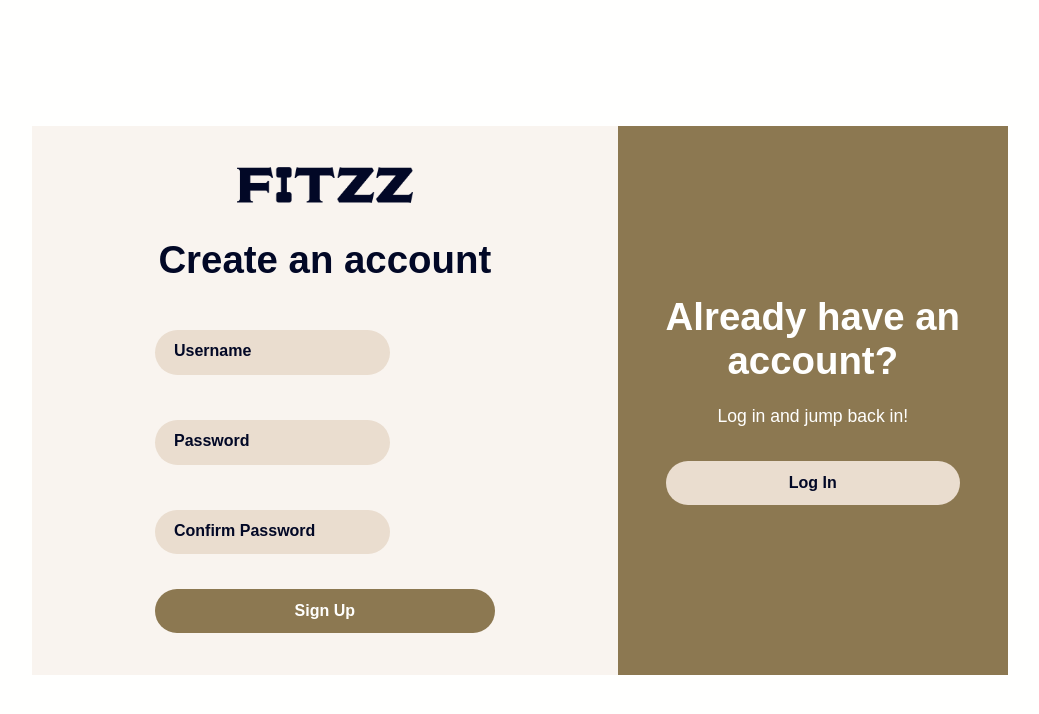
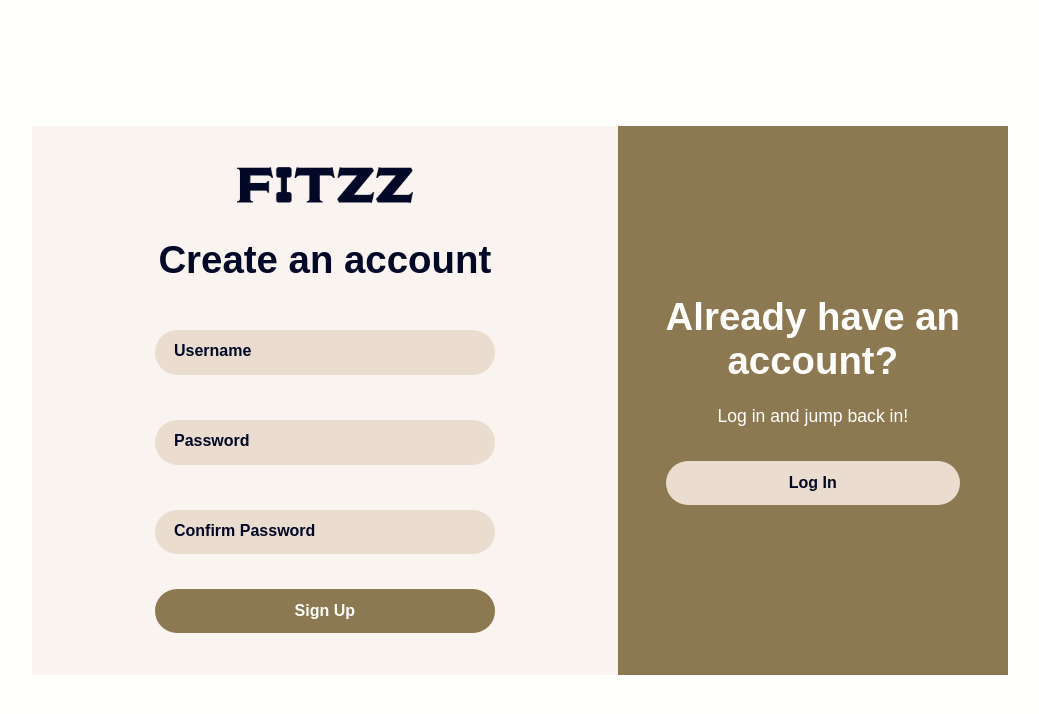
Before and after one commit to OssianGH/Fitzz, a Flask app: page /signup in a window 1280 px wide. Shown: the top 714 px of the page, without its empty margins (120-1159 px from the left). Run offline with Flask 3, Linux system fonts and the light colour scheme; some libraries are stand-ins or nearby versions; some web fonts are replaced.

Commit message:
better inputs

```diff
--- a/static/css/styles.css
+++ b/static/css/styles.css
@@ -182,9 +182,9 @@ header button:active {
 }
 
 .input {
+  width: 100%;
   font-size: 0.9rem;
   padding: 0.9rem 1.2rem;
-  margin-top: 1.8rem;
   border-radius: 2rem;
   font-weight: 600;
   font-family: inherit;
@@ -194,9 +194,17 @@ header button:active {
   color: var(--c-dark-blue);
 }
 
+.input.cover {
+  width: 100%;
+}
+
 .input.active+.input-label {
   top: 0;
   left: 0;
+}
+
+.input-group .input {
+  margin-top: 1.8rem;
 }
 
 .input-label {
@@ -495,6 +503,10 @@ header button:active {
     width: 40%;
     height: 100%;
   }
+
+  .input {
+    width: 21rem;
+  }
 }
 
 /* X-Large devices (large desktops, 1200px and up) */
```
